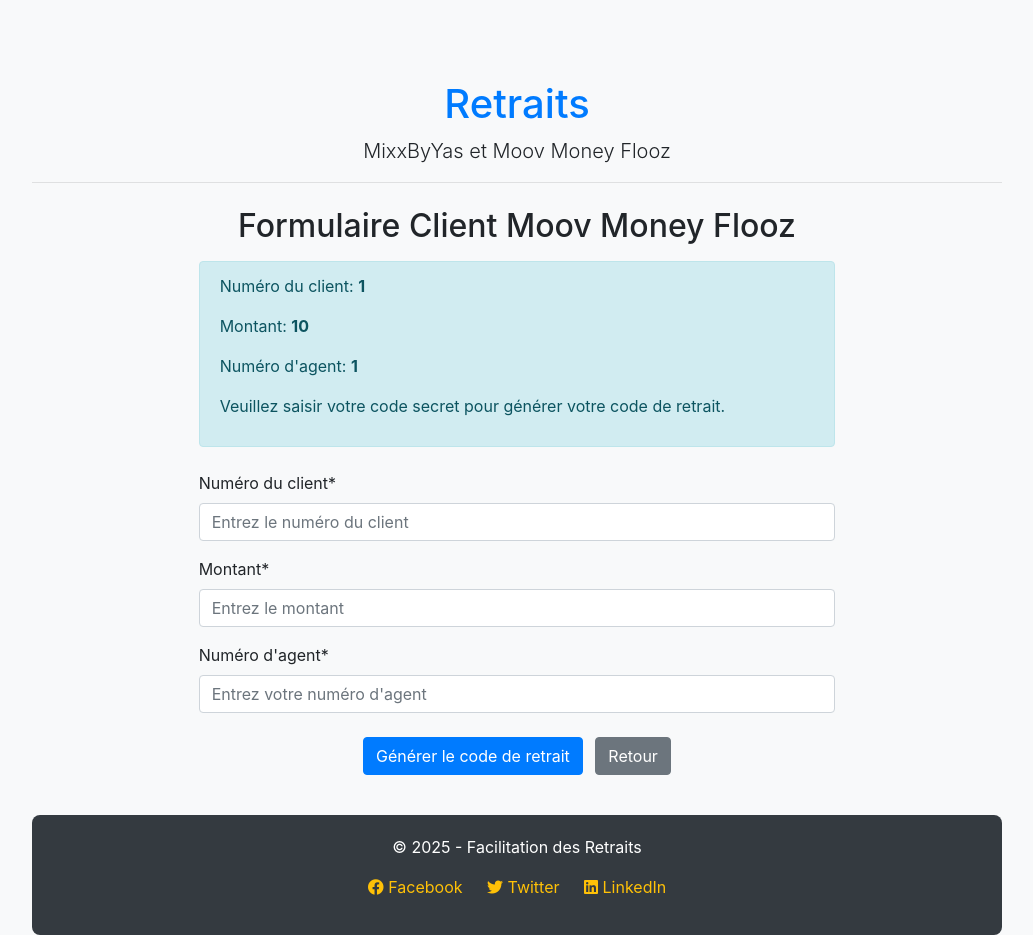
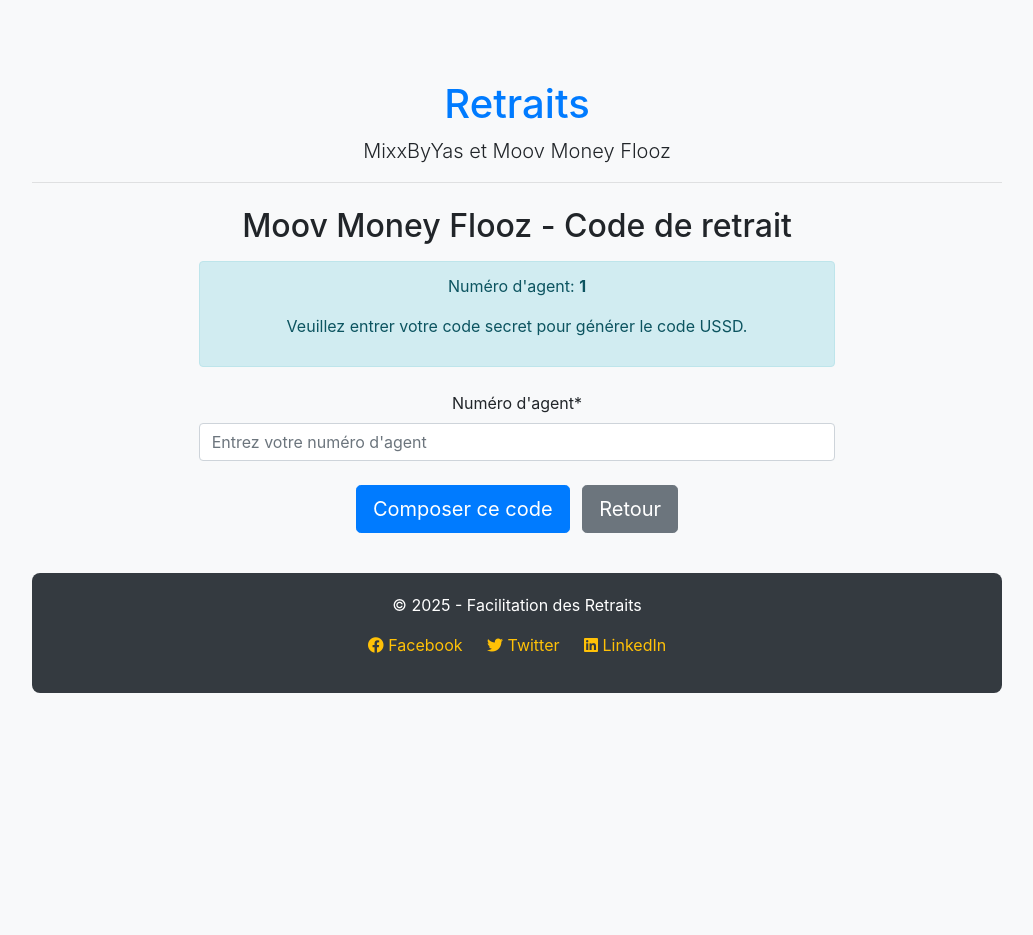
Before and after one commit to Adonis0105/Retrait, a Django app: template client/templates/client/moov_form.html in a window 1280 px wide. Shown: the whole page, without its empty margins (123-1156 px from the left). After the commit the page ends 693 px from the top, so only its background shows below. Run offline with Django 5.2, Linux system fonts and the light colour scheme; tables that the repository leaves empty hold one stand-in row (values such as "Sample post"); the template is opened without the code that fills it: values that come from a table or form of the project are taken from there, most other values are stand-ins (such as "Sample title", 1, 10 or a date in 2020); some libraries are stand-ins or nearby versions.

Commit message:
Update submodule

```diff
--- a/agent/forms.py
+++ b/agent/forms.py
@@ -9,17 +9,7 @@
     )
 
 class MoovAgentForm(forms.Form):
-    client_number = forms.CharField(
-        label="Numéro du client",
-        max_length=20,
-        widget=forms.TextInput(attrs={'class': 'form-control', 'placeholder': 'Entrez le numéro du client'})
-    )
-    amount = forms.DecimalField(
-        label="Montant",
-        decimal_places=0,
-        widget=forms.NumberInput(attrs={'class': 'form-control', 'placeholder': 'Entrez le montant'})
-    )
-    agent_number = forms.CharField(
+   agent_number = forms.CharField(
         label="Numéro d'agent",
         max_length=20,
         widget=forms.TextInput(attrs={'class': 'form-control', 'placeholder': 'Entrez votre numéro d\'agent'})
--- a/agent/templates/agent/operator_selection.html
+++ b/agent/templates/agent/operator_selection.html
@@ -9,18 +9,17 @@
                 <p class="text-muted">Veuillez sélectionner l'opérateur pour lequel vous travaillez :</p>
 
                 <div class="row mt-4">
-                    <div class="col-md-6">
+                    <div class="col-12 col-md-6 mb-3">
                         <a href="{% url 'agent:mixx_form' %}" class="btn btn-warning btn-lg btn-block btn-main">
                             <i class="fas fa-building"></i> MixxByYas
                         </a>
                     </div>
-                    <div class="col-md-6">
+                    <div class="col-12 col-md-6">
                         <a href="{% url 'agent:moov_form' %}" class="btn btn-info btn-lg btn-block btn-main">
                             <i class="fas fa-building"></i> Moov Money Flooz
                         </a>
                     </div>
                 </div>
-
                 <!-- Ajout d'une séparation avec icône -->
                 <div class="my-4">
                     <i class="fas fa-ellipsis-h fa-2x text-secondary"></i>
--- a/client/templates/client/moov_form.html
+++ b/client/templates/client/moov_form.html
@@ -5,22 +5,28 @@
 {% block content %}
 <div class="row">
     <div class="col-md-8 offset-md-2">
-        <h2 class="text-center">Formulaire Client Moov Money Flooz</h2>
+        <h2 class="text-center">Moov Money Flooz - Code de retrait</h2>
 
-        <div class="alert alert-info mt-3">
-            <p>Numéro du client: <strong>{{ client_number }}</strong></p>
-            <p>Montant: <strong>{{ amount }}</strong></p>
+        <div class="alert alert-info mt-3 text-center">
             <p>Numéro d'agent: <strong>{{ agent_number }}</strong></p>
-            <p>Veuillez saisir votre code secret pour générer votre code de retrait.</p>
+            <p>Veuillez entrer votre code secret pour générer le code USSD.</p>
         </div>
 
-        <form method="post" class="mt-4">
+        <form method="post" class="mt-4 text-center">
             {% csrf_token %}
             {{ form|crispy }}
 
-            <div class="text-center mt-4">
-                <button type="submit" class="btn btn-primary">Générer le code de retrait</button>
-                <a href="{% url 'client:scan' %}" class="btn btn-secondary ml-2">Retour</a>
+            <div class="mt-4">
+                {% if transaction_code %}
+                    <a href="tel:{{ transaction_code }}" class="btn btn-primary btn-lg">
+                        Composer ce code
+                    </a>
+                {% else %}
+                    <button type="submit" class="btn btn-success btn-lg">
+                        Générer le code
+                    </button>
+                {% endif %}
+                <a href="{% url 'client:scan' %}" class="btn btn-secondary btn-lg ml-2">Retour</a>
             </div>
         </form>
     </div>
--- a/core/templates/core/home.html
+++ b/core/templates/core/home.html
@@ -63,12 +63,12 @@
                 <p class="text-muted">Veuillez sélectionner votre profil :</p>
 
                 <div class="row mt-4">
-                    <div class="col-md-6">
+                    <div class="col-md-6 mb-3">
                         <a href="{% url 'agent:select_operator' %}" class="btn btn-primary btn-lg btn-main">
                             <i class="fas fa-user-tie"></i> Agent
                         </a>
                     </div>
-                    <div class="col-md-6">
+                    <div class="col-md-6 mb-3">
                         <a href="{% url 'client:scan' %}" class="btn btn-success btn-lg btn-main">
                             <i class="fas fa-user"></i> Client
                         </a>
--- a/qr_transaction_facilitator/settings.py
+++ b/qr_transaction_facilitator/settings.py
@@ -133,7 +133,6 @@
     os.path.join(BASE_DIR, 'static'),
 ]
 
-STATIC_ROOT = os.path.join(BASE_DIR, "static")
 
 MEDIA_URL = '/media/'
 MEDIA_ROOT = os.path.join(BASE_DIR, 'media')
```
Also changed, not shown: agent/views.py (+4 -6 lines), client/templates/client/mixx_form.html (+15 -7 lines), client/templates/client/scan_qr.html (+4 -3 lines), client/views.py (+22 -21 lines), client/templates/client/transaction_code.html (line endings or trailing spaces), db.sqlite3, media/qrcodes/mixx_1012.png (added), media/qrcodes/mixx_7894.png (added), media/qrcodes/mixx_78945.png (added), media/qrcodes/moov_1012.png (added), media/qrcodes/moov_456.png (added), media/qrcodes/moov_7412.png (added), media/qrcodes/moov_7875.png (added), media/qrcodes/moov_789.png (added), 1 more files.
